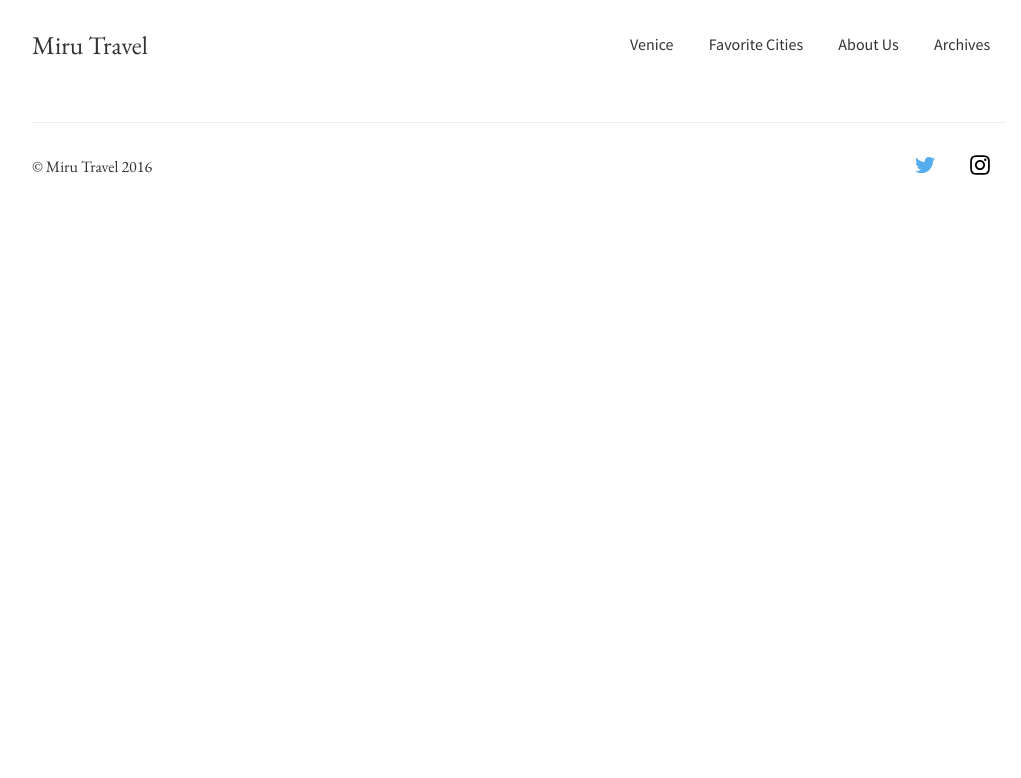
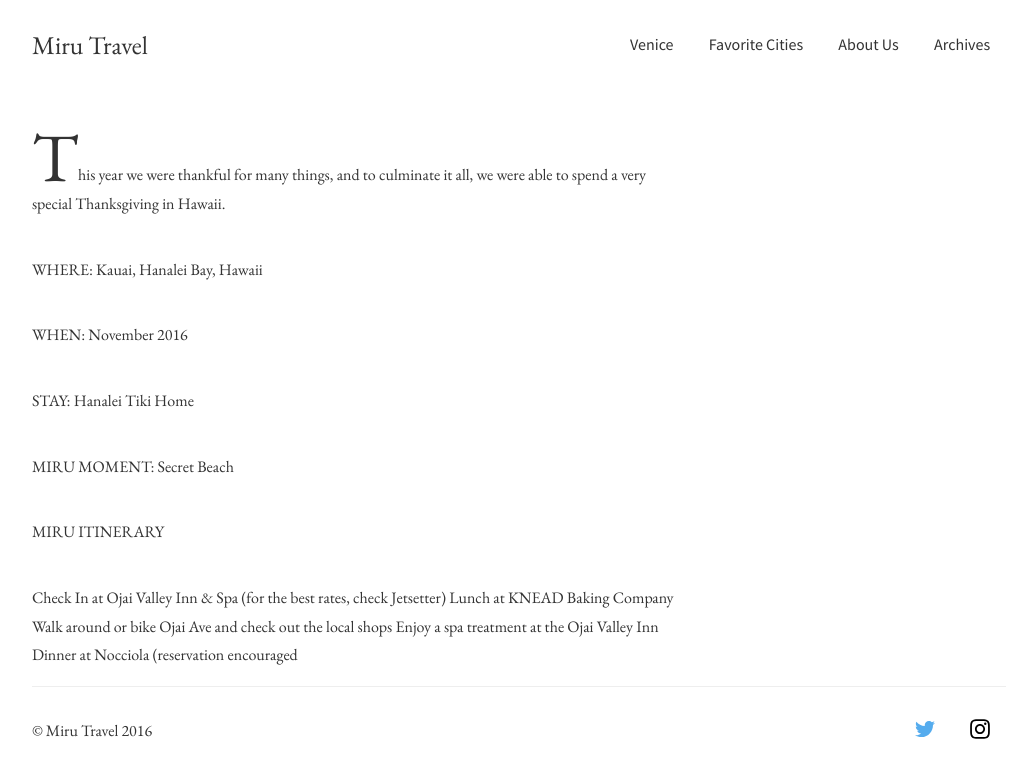
Before and after one commit to PHironaka/Miru-Blog, a Jekyll site: the page built from hawaii-pt-3-hiking-the-kaulau-trail.markdown, in a window 1280 px wide. Shown: the top 778 px of the page, without its empty margins (121-1142 px from the left). Built offline with Jekyll 4.4.1, drawn with Linux system fonts in a browser that asks for light colours; nearby versions of some CDN libraries.

Commit message:
Updated Hawaii Pt 3 Hiking The Kaulau Trail

```diff
--- a/hawaii-pt-3-hiking-the-kaulau-trail.markdown
+++ b/hawaii-pt-3-hiking-the-kaulau-trail.markdown
@@ -1,4 +1,22 @@
 ---
-title: 'Hawaii Pt. 3: Hiking the Kaulau Trail'
+title: 'Hawaii Pt. 3: Hiking the Kalalau Trail'
 date: 2017-01-09 03:14:00 Z
 ---
+
+This year we were thankful for many things, and to culminate it all, we were able to spend a very special Thanksgiving in Hawaii.
+
+WHERE: Kauai, Hanalei Bay, Hawaii
+
+WHEN: November 2016
+
+STAY: Hanalei Tiki Home
+
+MIRU MOMENT: Secret Beach
+
+MIRU ITINERARY
+
+Check In at Ojai Valley Inn & Spa (for the best rates, check Jetsetter)
+Lunch at KNEAD Baking Company
+Walk around or bike Ojai Ave and check out the local shops
+Enjoy a spa treatment at the Ojai Valley Inn
+Dinner at Nocciola (reservation encouraged
```
